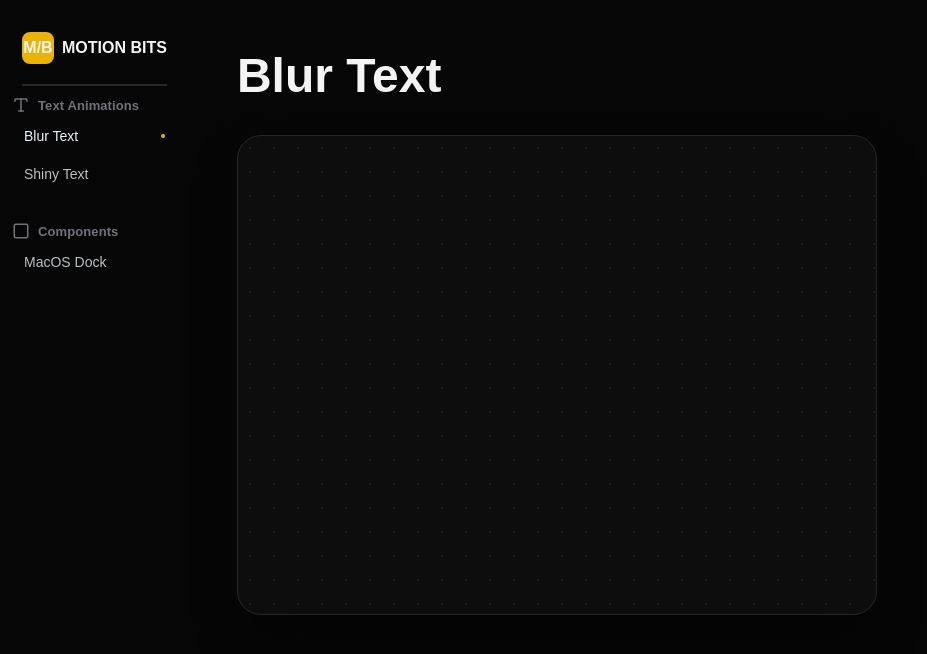
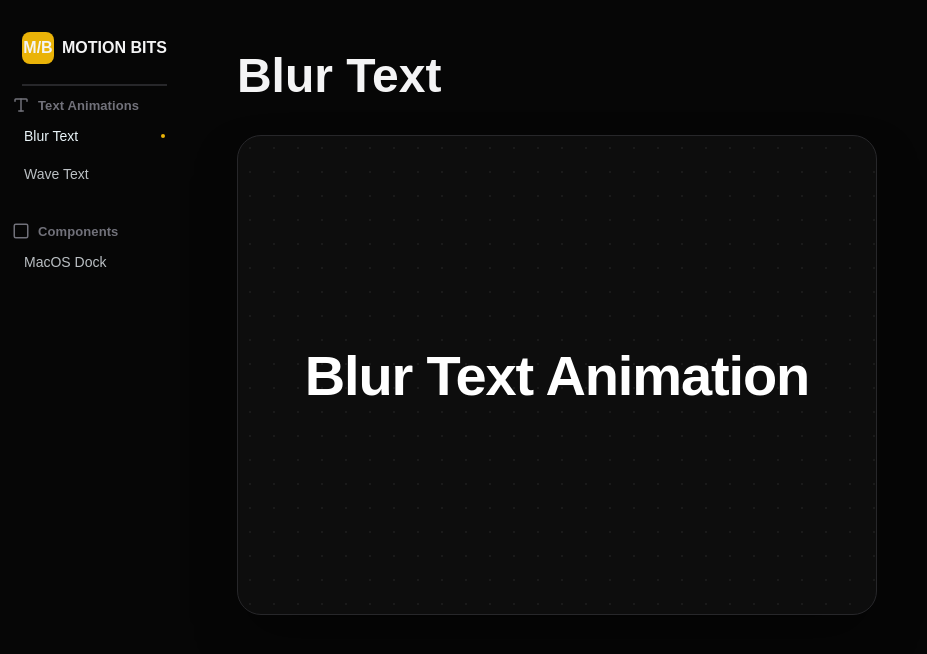
Before and after one commit to qgmbek/motion-bits, a Next.js app: page /collections in a window 1280 px wide. Shown: the top 654 px of the page, without its empty margins (0-927 px from the left). Built offline with nearby package versions, Linux system fonts and the light colour scheme.

Commit message:
Code Demo
- showing code running in the demo
- registering different animations
+ 2 text animations

```diff
--- /dev/null
+++ b/app/animations/BlurText/BlurText.js
@@ -0,0 +1,42 @@
+"use client";
+
+import { motion } from "framer-motion";
+
+export default function BlurText() {
+  return (
+    <div
+      style={{
+        padding: 40,
+        minHeight: "100%",
+        display: "flex",
+        alignItems: "center",
+        justifyContent: "center",
+      }}
+    >
+      <motion.h1
+        initial={{
+          opacity: 0,
+          filter: "blur(16px)",
+          y: 20,
+        }}
+        animate={{
+          opacity: 1,
+          filter: "blur(0px)",
+          y: 0,
+        }}
+        transition={{
+          duration: 1.4,
+          ease: [0.16, 1, 0.3, 1], // awwwards-style ease
+        }}
+        style={{
+          fontSize: 56,
+          fontWeight: 600,
+          color: "#ffffff",
+          letterSpacing: "-0.02em",
+        }}
+      >
+        Blur Text Animation
+      </motion.h1>
+    </div>
+  );
+}
--- /dev/null
+++ b/app/animations/WaveText/WaveText.js
@@ -0,0 +1,43 @@
+"use client";
+
+import { motion } from "framer-motion";
+
+const text = "Wave Text Animation";
+
+export default function WaveText() {
+  return (
+    <div
+      style={{
+        padding: 40,
+        fontSize: 48,
+        fontWeight: 600,
+        letterSpacing: "-0.02em",
+        display: "flex",
+        justifyContent: "center",
+      }}
+    >
+      {text.split("").map((char, i) => (
+        <motion.span
+          key={i}
+          style={{
+            display: "inline-block",
+            whiteSpace: "pre",
+          }}
+          animate={{
+            y: [0, -18, 0],
+            rotate: [0, -2, 0],
+            opacity: [0.7, 1, 0.7],
+          }}
+          transition={{
+            duration: 1.8,
+            repeat: Infinity,
+            ease: "easeInOut",
+            delay: i * 0.08,
+          }}
+        >
+          {char}
+        </motion.span>
+      ))}
+    </div>
+  );
+}
--- /dev/null
+++ b/app/animations/registry.js
@@ -0,0 +1,7 @@
+import BlurText from "./BlurText/BlurText"
+import WaveText from "./WaveText/WaveText";
+
+export const DEMO_COMPONENTS = {
+  "blur-text": BlurText,
+  "wave-text": WaveText,
+};
--- a/app/collections/page.tsx
+++ b/app/collections/page.tsx
@@ -4,6 +4,7 @@ import { useState, useMemo } from "react";
 import { Sidebar } from "./layout/Sidebar";
 
 import { ANIMATIONS_DATA } from "../constants/animations";
+import { DEMO_COMPONENTS } from "../animations/registry";
 import styles from "./collections.module.css";
 
 export default function CollectionsPage() {
@@ -14,13 +15,15 @@ export default function CollectionsPage() {
     return allItems.find((item) => item.id === currentSlug) || allItems[0];
   }, [currentSlug]);
 
+  const ActiveDemo = DEMO_COMPONENTS[activeItem.id];
+
   return (
     <div className={styles.collectionContainer}>
       <Sidebar currentSlug={currentSlug} onNavigate={setCurrentSlug} />
 
       <div className={styles.collectionWrapper}>
         <h1 className={styles.collectionName}>{activeItem.name}</h1>
-        <div className={styles.demo}></div>
+        <div className={styles.demo}>{ActiveDemo && <ActiveDemo />}</div>
       </div>
     </div>
   );
--- a/app/constants/animations.js
+++ b/app/constants/animations.js
@@ -5,8 +5,11 @@ export const ANIMATIONS_DATA = {
     title: "Text Animations",
     icon: <Type size={18} />,
     items: [
-      { id: "blur-text", name: "Blur Text" },
-      { id: "shiny-text", name: "Shiny Text" },
+      {
+        id: "blur-text",
+        name: "Blur Text",
+      },
+      { id: "wave-text", name: "Wave Text" },
     ],
   },
   components: {
```
